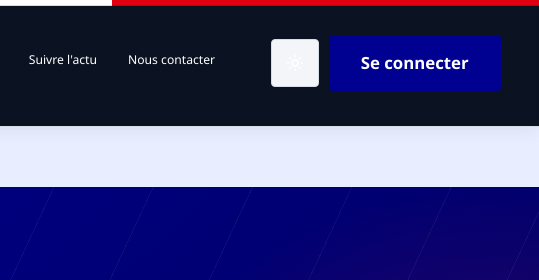
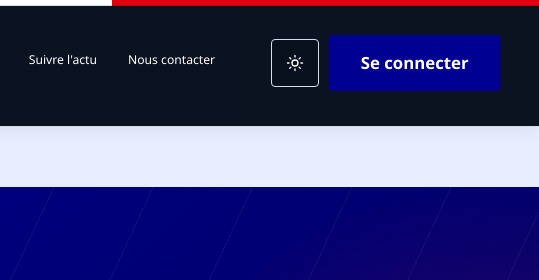
Before and after one commit to GodMod42/lgp-prefecture, a website: page index.html in a window 1280 px wide. In both pictures the pointer is over the button 1035 px from the left and 63 px from the top of the page. Shown: the top 280 px of the page, 741-1280 px from the left. Drawn offline with Linux system fonts and the light colour scheme; no server answers.

Commit message:
Améliore le contraste des commandes sur l'image

```diff
--- a/assets/css/site-refresh.css
+++ b/assets/css/site-refresh.css
@@ -90,7 +90,7 @@ header nav a[aria-current] { color: #fff; border-color: #fff; box-shadow: none;
   color: #fff;
   transition: background-color .16s ease, transform .16s ease;
 }
-#theme:hover { background: var(--fond); }
+#theme:hover { background: rgb(7 14 28 / .72); }
 .btn-co {
   display: inline-flex;
   min-height: 42px;
```
